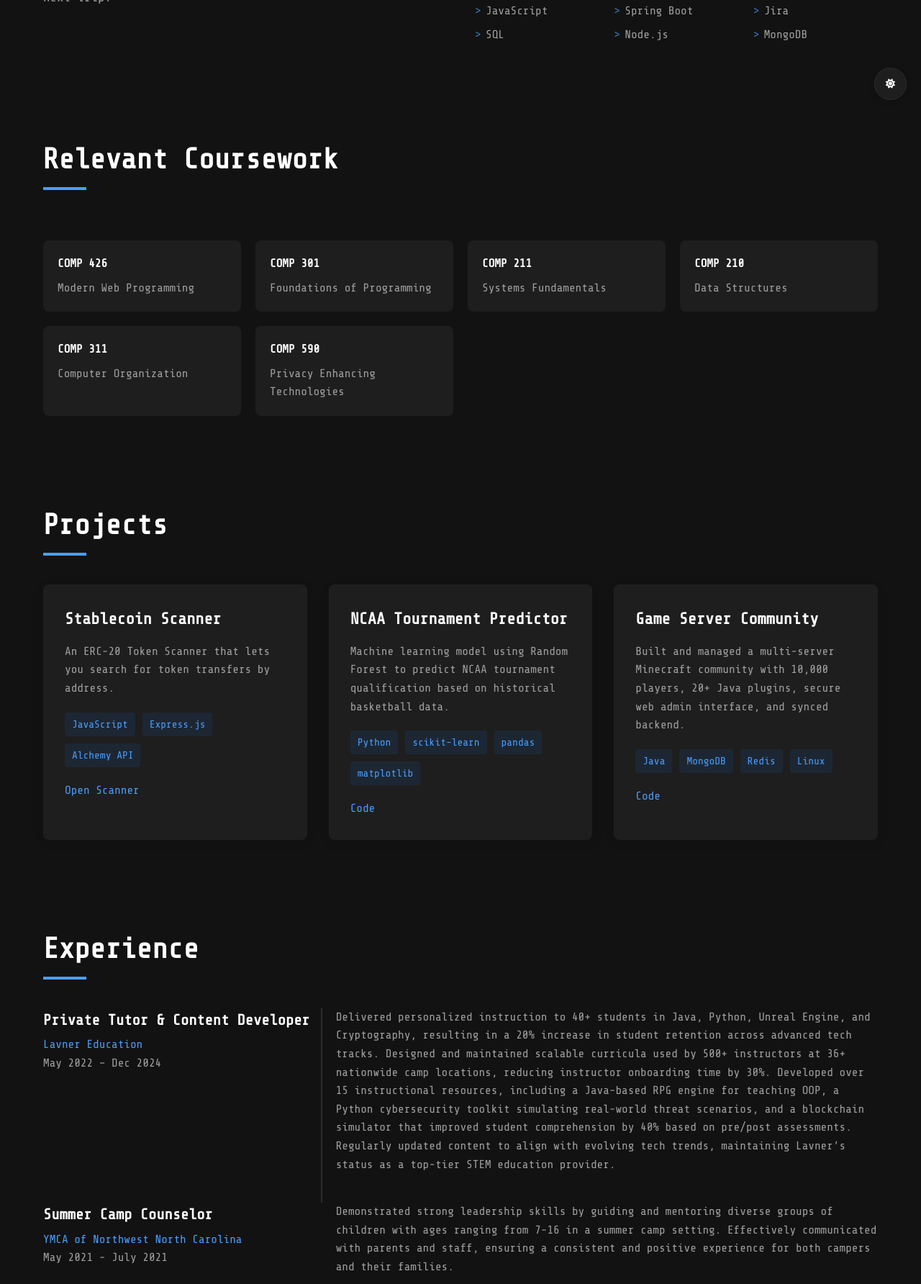
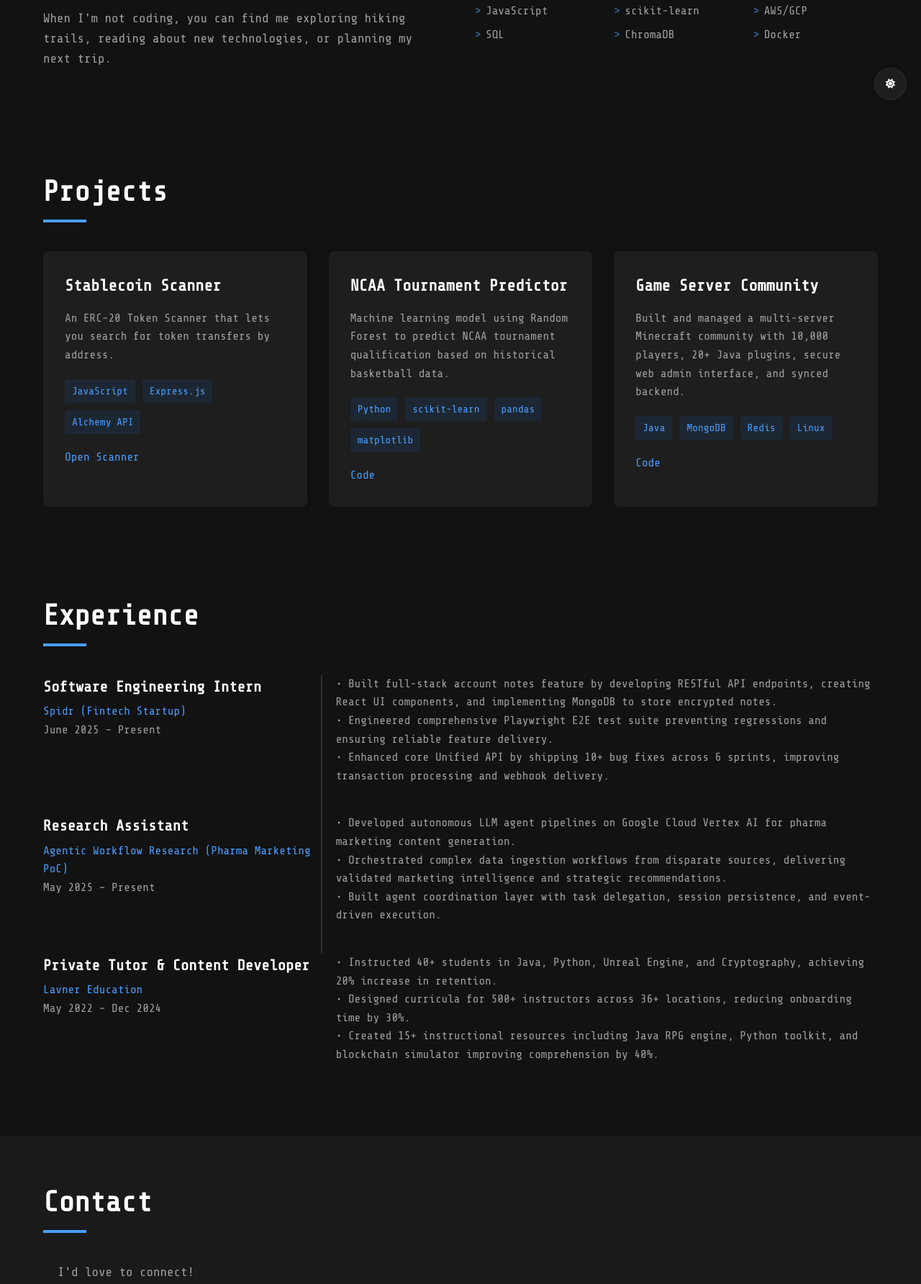
Before and after one commit to mattw0301/personalsite, a website: page index.html in a window 1280 px wide. Shown: the part 641-2425 px from the top of the page at 72% size. Drawn offline with nearby package versions, Linux system fonts and the light colour scheme.

Commit message:
update resume

```diff
--- a/index.html
+++ b/index.html
@@ -18,7 +18,6 @@
       <div class="logo"><a href="index.html">MW</a></div>
       <ul class="nav-links">
         <li><a href="#about">About</a></li>
-        <li><a href="#classes">Classes</a></li>
         <li><a href="#projects">Projects</a></li>
         <li><a href="#experience">Experience</a></li>
         <li><a href="#contact">Contact</a></li>
@@ -31,7 +30,7 @@
       <div>
         <h1 class="typing-effect">Hey, I'm Matthew White</h1>
         <p class="hero-description">
-          I'm a CS student at UNC-Chapel Hill
+          CS @ UNC
         </p>
       </div>
       <img src="public/assets/profile.jpeg" alt="Matthew White" class="profile-photo">
@@ -44,7 +43,7 @@
       <div class="about-content">
         <div class="about-text">
           <p>
-            Software engineer with a passion for creating intuitive and impactful applications. Recently taken an interest in artificial intelligence and blockchain technology.
+            I'm a Computer Science student at UNC-Chapel Hill with a minor in Neuroscience, passionate about building scalable software solutions and exploring cutting-edge AI applications. My recent focus has been on developing autonomous LLM agent pipelines and orchestrating complex agentic workflows.
           </p>
           <p>
             When I'm not coding, you can find me exploring hiking trails, reading about new technologies, or planning my next trip.
@@ -62,57 +61,25 @@
                 <li class="skill-item">SQL</li>
               </ul>
             </div>
-            <div class="skill-category" data-category="frameworks">
-              <h4>Frameworks</h4>
+            <div class="skill-category" data-category="ai-ml">
+              <h4>AI/ML</h4>
               <ul class="skill-list">
+                <li class="skill-item">LangChain</li>
                 <li class="skill-item">PyTorch</li>
-                <li class="skill-item">NextJS</li>
-                <li class="skill-item">Spring Boot</li>
-                <li class="skill-item">Node.js</li>
+                <li class="skill-item">scikit-learn</li>
+                <li class="skill-item">ChromaDB</li>
               </ul>
             </div>
-            <div class="skill-category" data-category="tools">
-              <h4>Tools</h4>
+            <div class="skill-category" data-category="web-cloud">
+              <h4>Web/Cloud</h4>
               <ul class="skill-list">
-                <li class="skill-item">Git</li>
+                <li class="skill-item">React</li>
+                <li class="skill-item">Node.js</li>
+                <li class="skill-item">AWS/GCP</li>
                 <li class="skill-item">Docker</li>
-                <li class="skill-item">Jira</li>
-                <li class="skill-item">MongoDB</li>
               </ul>
             </div>
           </div>
-        </div>
-      </div>
-    </div>
-  </section>
-
-  <section id="classes">
-    <div class="section-container">
-      <h2 class="section-title">Relevant Coursework</h2>
-      <div class="classes-grid">
-        <div class="class-item">
-          <h4>COMP 426</h4>
-          <p>Modern Web Programming</p>
-        </div>
-        <div class="class-item">
-          <h4>COMP 301</h4>
-          <p>Foundations of Programming</p>
-        </div>
-        <div class="class-item">
-          <h4>COMP 211</h4>
-          <p>Systems Fundamentals</p>
-        </div>
-        <div class="class-item">
-          <h4>COMP 210</h4>
-          <p>Data Structures</p>
-        </div>
-        <div class="class-item">
-          <h4>COMP 311</h4>
-          <p>Computer Organization</p>
-        </div>
-        <div class="class-item">
-          <h4>COMP 590</h4>
-          <p>Privacy Enhancing Technologies</p>
         </div>
       </div>
     </div>
@@ -180,35 +147,49 @@
       <div class="experience-timeline">
         <div class="experience-item">
           <div class="experience-details">
+            <h3>Software Engineering Intern</h3>
+            <p class="company">Spidr (Fintech Startup)</p>
+            <p class="date">June 2025 – Present</p>
+          </div>
+          <div class="experience-description">
+            <p>
+              • Built full-stack account notes feature by developing RESTful API endpoints, creating React UI components,
+              and implementing MongoDB to store encrypted notes.<br>
+              • Engineered comprehensive Playwright E2E test suite preventing regressions and ensuring reliable feature delivery.<br>
+              • Enhanced core Unified API by shipping 10+ bug fixes across 6 sprints, improving transaction processing
+              and webhook delivery.
+            </p>
+          </div>
+        </div>
+
+        <div class="experience-item">
+          <div class="experience-details">
+            <h3>Research Assistant</h3>
+            <p class="company">Agentic Workflow Research (Pharma Marketing PoC)</p>
+            <p class="date">May 2025 – Present</p>
+          </div>
+          <div class="experience-description">
+            <p>
+              • Developed autonomous LLM agent pipelines on Google Cloud Vertex AI for pharma marketing content generation.<br>
+              • Orchestrated complex data ingestion workflows from disparate sources, delivering validated marketing
+              intelligence and strategic recommendations.<br>
+              • Built agent coordination layer with task delegation, session persistence, and event-driven execution.
+            </p>
+          </div>
+        </div>
+
+        <div class="experience-item">
+          <div class="experience-details">
             <h3>Private Tutor & Content Developer</h3>
             <p class="company">Lavner Education</p>
             <p class="date">May 2022 – Dec 2024</p>
           </div>
           <div class="experience-description">
             <p>
-              Delivered personalized instruction to 40+ students in Java, Python, Unreal Engine, and Cryptography,
-              resulting in a 20% increase in student retention across advanced tech tracks.
-              Designed and maintained scalable curricula used by 500+ instructors at 36+ nationwide camp locations,
-              reducing instructor onboarding time by 30%.
-              Developed over 15 instructional resources, including a Java-based RPG engine for teaching OOP,
-              a Python cybersecurity toolkit simulating real-world threat scenarios, and a blockchain simulator
-              that improved student comprehension by 40% based on pre/post assessments.
-              Regularly updated content to align with evolving tech trends, maintaining Lavner’s status as a top-tier
-              STEM education provider.
-            </p>
-          </div>
-        </div>
-        <div class="experience-item">
-          <div class="experience-details">
-            <h3>Summer Camp Counselor</h3>
-            <p class="company">YMCA of Northwest North Carolina</p>
-            <p class="date">May 2021 - July 2021</p>
-          </div>
-          <div class="experience-description">
-            <p>
-              Demonstrated strong leadership skills by guiding and mentoring diverse groups of children
-              with ages ranging from 7-16 in a summer camp setting. Effectively communicated with parents
-              and staff, ensuring a consistent and positive experience for both campers and their families.
+              • Instructed 40+ students in Java, Python, Unreal Engine, and Cryptography, achieving 20% increase in retention.<br>
+              • Designed curricula for 500+ instructors across 36+ locations, reducing onboarding time by 30%.<br>
+              • Created 15+ instructional resources including Java RPG engine, Python toolkit, and blockchain simulator
+              improving comprehension by 40%.
             </p>
           </div>
         </div>
```
